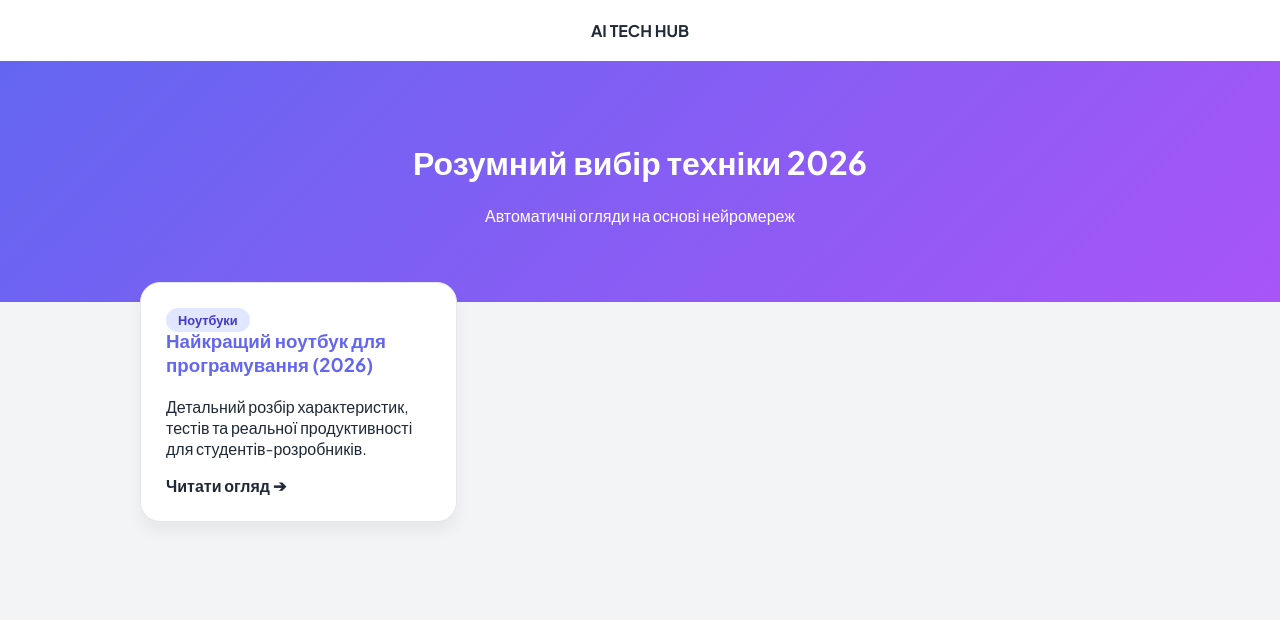
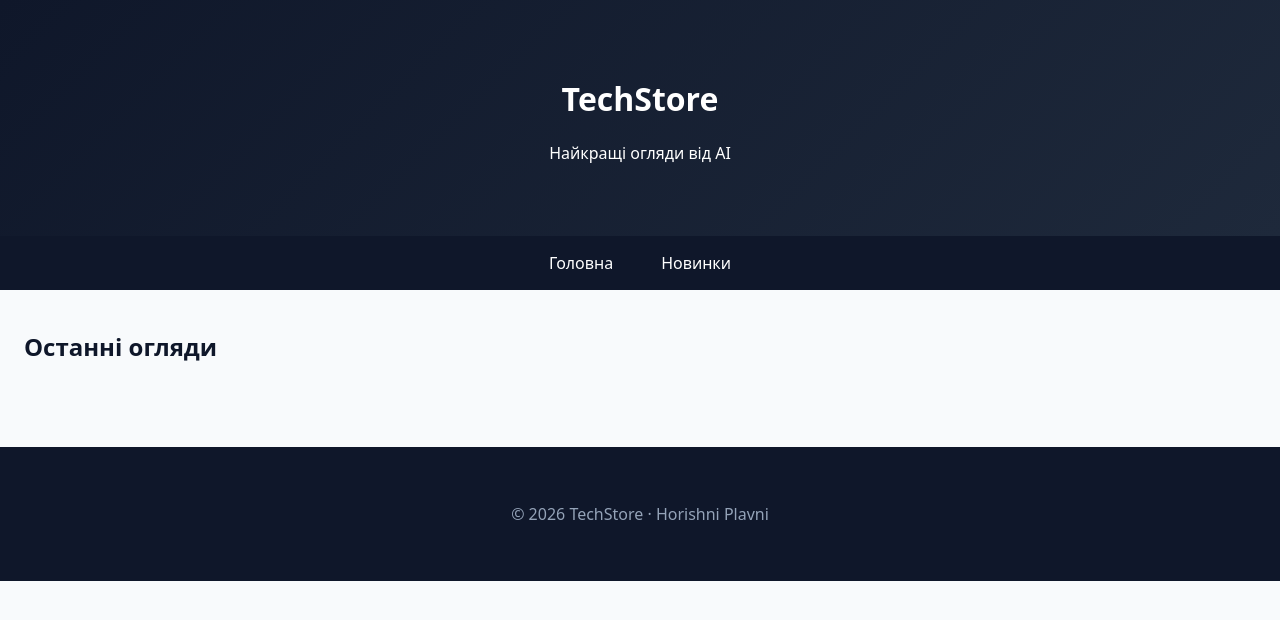
Before and after one commit to Jorge-Ardid/my-ai, a plain HTML site: page index.html in a window 1280 px wide. Drawn offline with Linux system fonts and the light colour scheme.

Commit message:
Update index.html

```diff
--- a/index.html
+++ b/index.html
@@ -3,36 +3,30 @@
 <head>
     <meta charset="UTF-8">
     <meta name="viewport" content="width=device-width, initial-scale=1.0">
-    <title>AI Tech Hub | Найкращі огляди 2026</title>
-    <link href="https://fonts.googleapis.com/css2?family=Plus+Jakarta+Sans:wght@400;700&display=swap" rel="stylesheet">
+    <title>TechStore | AI Гаджети</title>
     <style>
-        :root { --primary: #6366f1; --bg: #f3f4f6; --text: #1f2937; }
-        body { font-family: 'Plus Jakarta Sans', sans-serif; background: var(--bg); color: var(--text); margin: 0; }
-        nav { background: white; padding: 20px; box-shadow: 0 4px 6px -1px rgba(0,0,0,0.1); text-align: center; }
-        .hero { padding: 60px 20px; text-align: center; background: linear-gradient(135deg, #6366f1 0%, #a855f7 100%); color: white; }
-        .container { max-width: 1000px; margin: -40px auto 40px; padding: 20px; }
-        .grid { display: grid; grid-template-columns: repeat(auto-fill, minmax(300px, 1fr)); gap: 25px; }
-        .card { background: white; padding: 25px; border-radius: 20px; box-shadow: 0 10px 15px rgba(0,0,0,0.05); transition: 0.3s; text-decoration: none; color: inherit; display: block; border: 1px solid #e5e7eb; }
-        .card:hover { transform: translateY(-5px); box-shadow: 0 20px 25px rgba(0,0,0,0.1); border-color: var(--primary); }
-        .card h3 { margin-top: 0; color: var(--primary); }
-        .tag { background: #e0e7ff; color: #4338ca; padding: 4px 12px; border-radius: 20px; font-size: 0.8rem; font-weight: bold; }
+        :root { --primary: #0d6efd; --dark: #0f172a; --light: #f8fafc; }
+        body { font-family: system-ui, -apple-system, sans-serif; background: var(--light); color: var(--dark); margin: 0; }
+        header { background: linear-gradient(135deg, var(--dark) 0%, #1e293b 100%); color: white; padding: 3.5rem 1rem; text-align: center; }
+        nav { background: var(--dark); padding: 1rem; position: sticky; top: 0; z-index: 100; text-align: center; }
+        nav a { color: white; text-decoration: none; margin: 0 1.5rem; font-weight: 500; }
+        .container { max-width: 1280px; margin: 2.5rem auto; padding: 0 1.5rem; }
+        .products { display: grid; grid-template-columns: repeat(auto-fill, minmax(300px, 1fr)); gap: 1.8rem; }
+        .card { background: white; border-radius: 16px; overflow: hidden; box-shadow: 0 10px 25px rgba(0,0,0,0.08); transition: 0.25s; text-decoration: none; color: inherit; }
+        .card:hover { transform: translateY(-8px); }
+        .card-content { padding: 1.4rem; text-align: center; }
+        .price { font-size: 1.5rem; font-weight: 700; color: var(--primary); margin: 0.8rem 0; }
+        footer { background: var(--dark); color: #94a3b8; text-align: center; padding: 2.5rem 1rem; margin-top: 4rem; }
     </style>
 </head>
 <body>
-    <nav><strong>AI TECH HUB</strong></nav>
-    <div class="hero">
-        <h1>Розумний вибір техніки 2026</h1>
-        <p>Автоматичні огляди на основі нейромереж</p>
+    <header><h1>TechStore</h1><p>Найкращі огляди від AI</p></header>
+    <nav><a href="index.html">Головна</a><a href="#">Новинки</a></nav>
+    <div class="container">
+        <h2>Останні огляди</h2>
+        <div class="products" id="article-list">
+            </div>
     </div>
-    <div class="container">
-        <div class="grid">
-            <a href="docs/best_laptop_for_programming_students.html" class="card">
-                <span class="tag">Ноутбуки</span>
-                <h3>Найкращий ноутбук для програмування (2026)</h3>
-                <p>Детальний розбір характеристик, тестів та реальної продуктивності для студентів-розробників.</p>
-                <strong>Читати огляд ➔</strong>
-            </a>
-        </div>
-    </div>
+    <footer><p>© 2026 TechStore · Horishni Plavni</p></footer>
 </body>
 </html>
```
